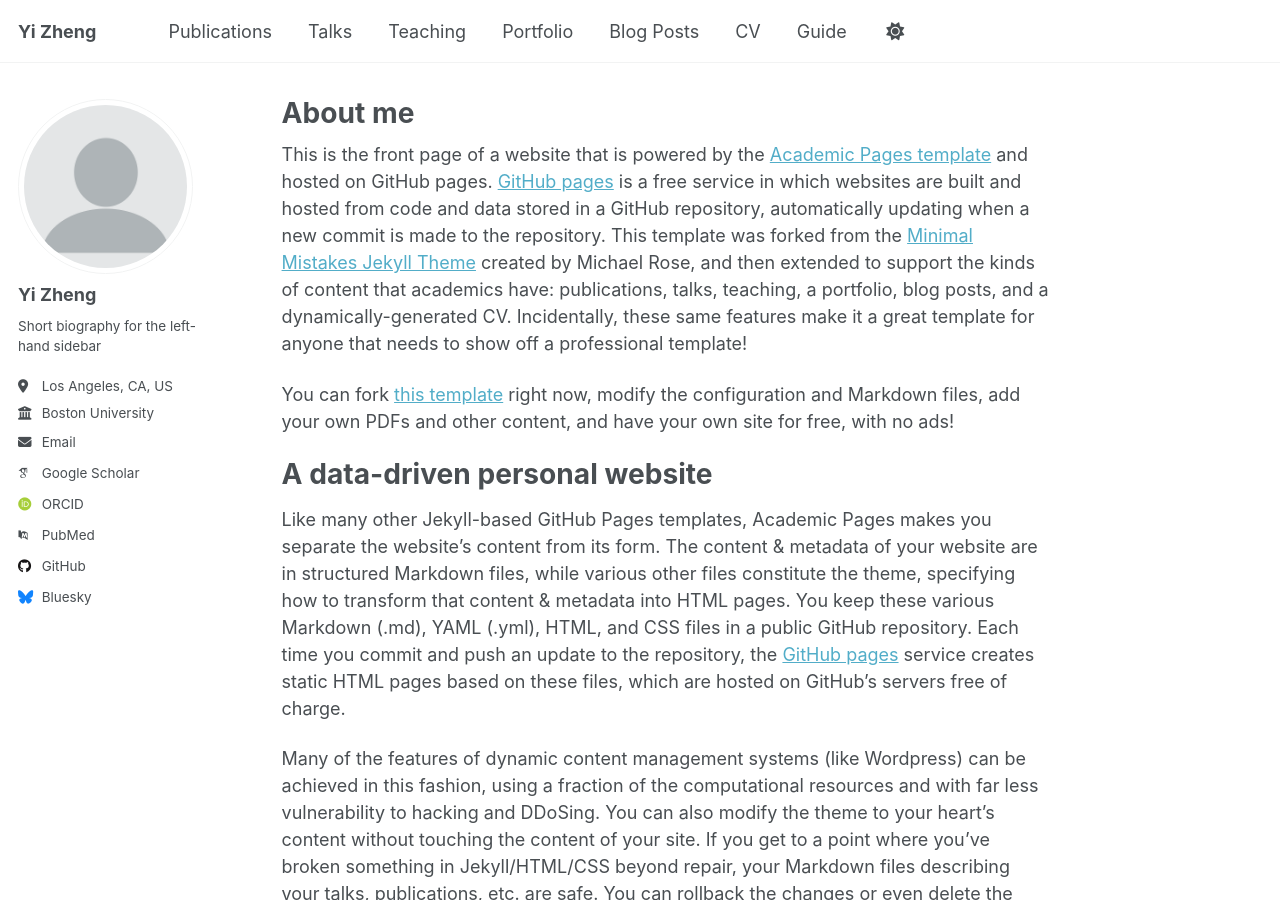
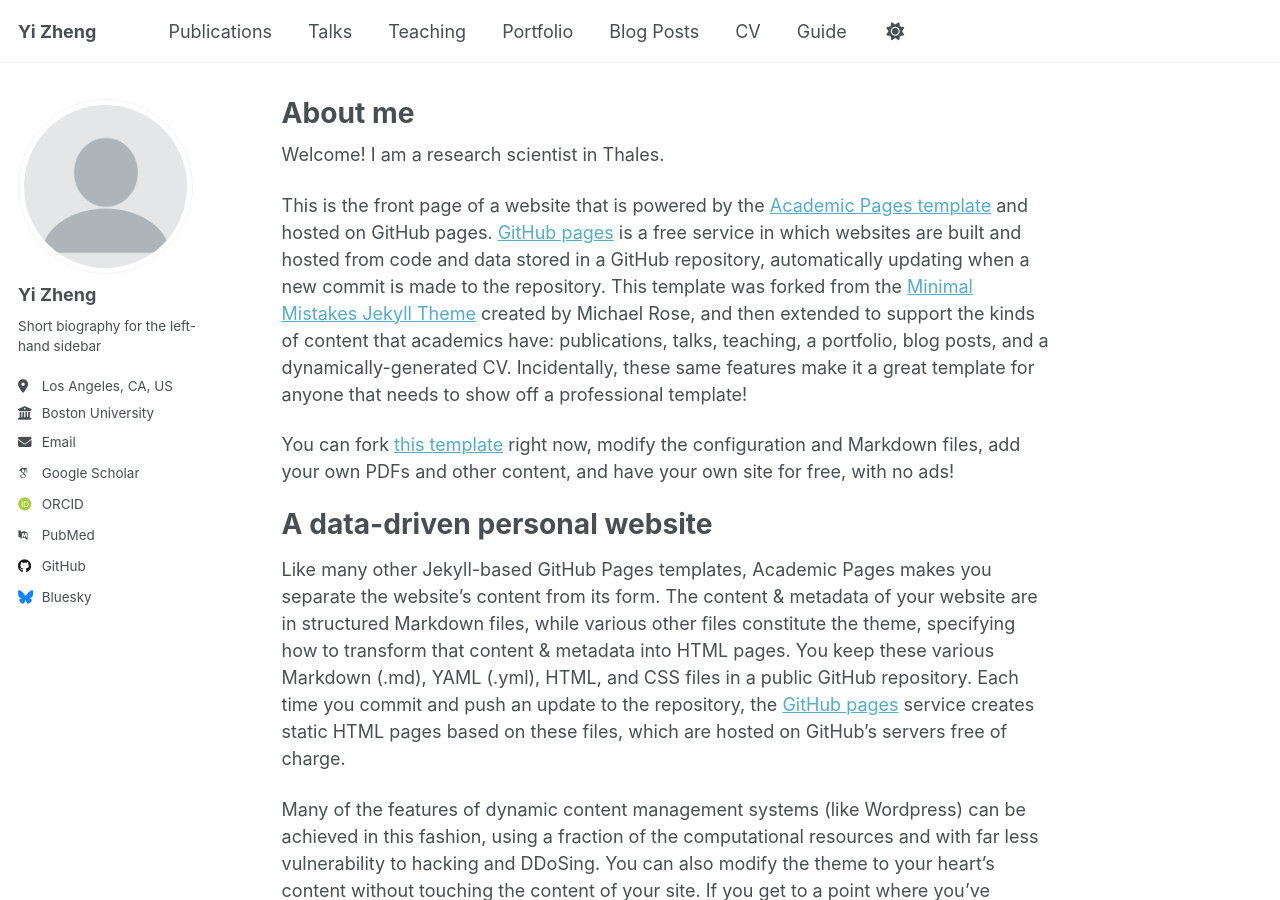
Before and after one commit to GSWS/GSWS.github.io, a Jekyll site: the page built from _pages/about.md, in a window 1280 px wide and 900 px high. Built offline with Jekyll 4.4.1, drawn with Linux system fonts in a browser that asks for light colours; some web fonts are replaced; a script that is not in the unit is left out.

Commit message:
Update about.md

```diff
--- a/_pages/about.md
+++ b/_pages/about.md
@@ -6,6 +6,8 @@ redirect_from:
   - /about/
   - /about.html
 ---
+
+Welcome! I am a research scientist in Thales.
 
 This is the front page of a website that is powered by the [Academic Pages template](https://github.com/academicpages/academicpages.github.io) and hosted on GitHub pages. [GitHub pages](https://pages.github.com) is a free service in which websites are built and hosted from code and data stored in a GitHub repository, automatically updating when a new commit is made to the repository. This template was forked from the [Minimal Mistakes Jekyll Theme](https://mmistakes.github.io/minimal-mistakes/) created by Michael Rose, and then extended to support the kinds of content that academics have: publications, talks, teaching, a portfolio, blog posts, and a dynamically-generated CV. Incidentally, these same features make it a great template for anyone that needs to show off a professional template!
 
```
